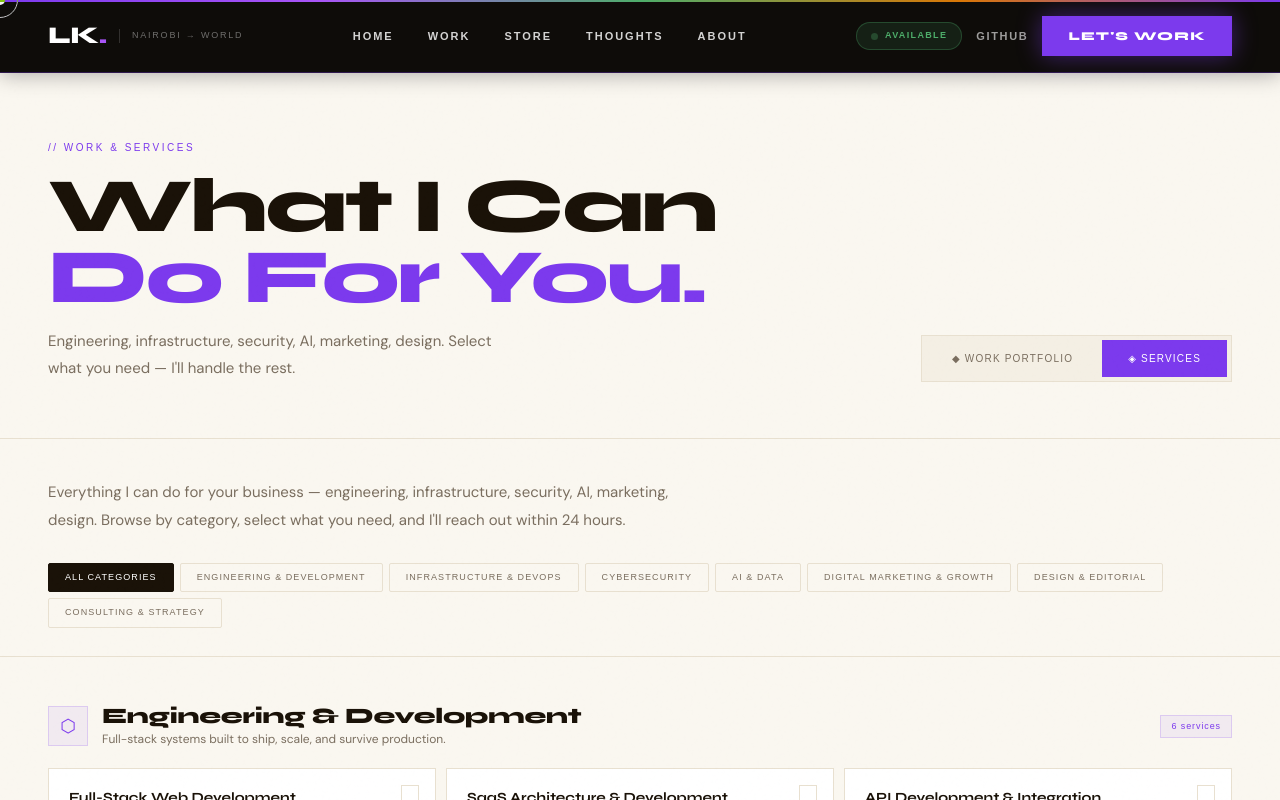
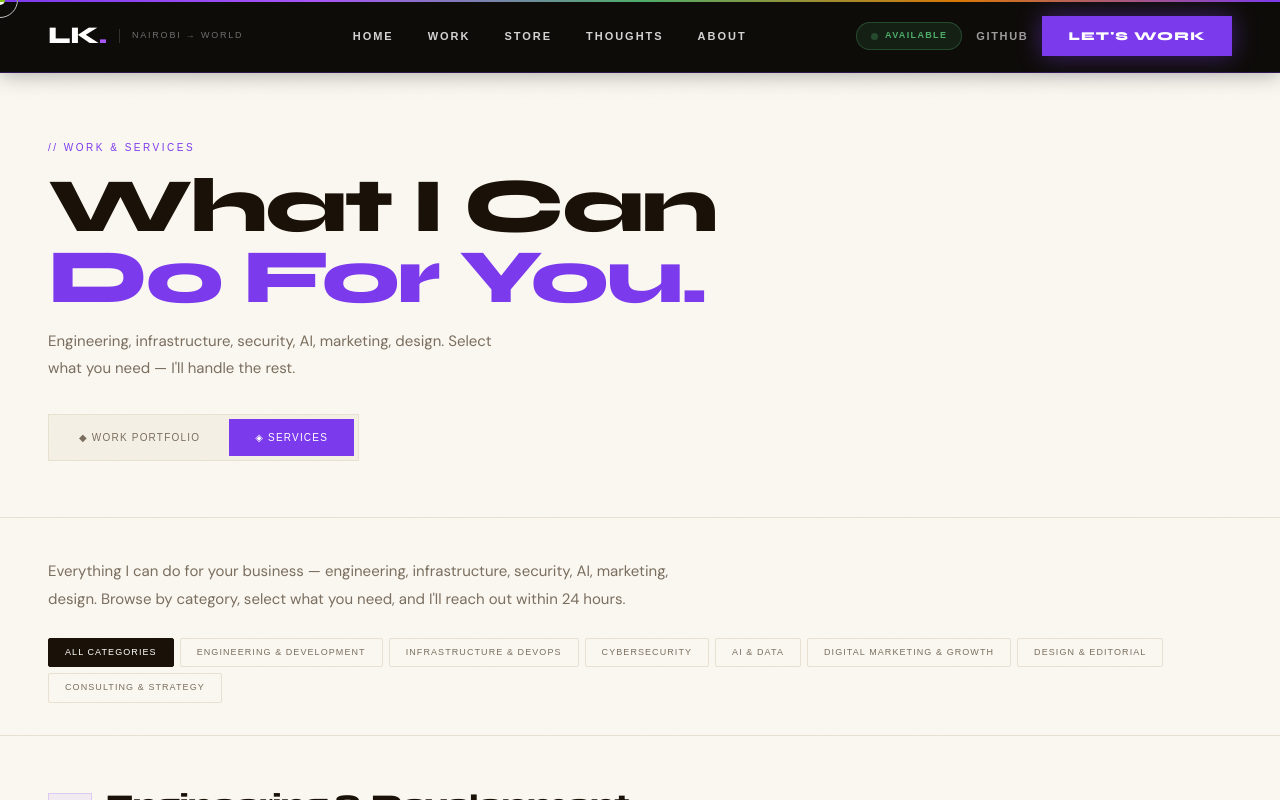
Before and after one commit to Levikib/levo-portfolio, a Next.js app: page /work in a window 1280 px wide. Both pictures are taken after a click on the button "◈ SERVICES". Shown: the top 800 px of the page. Built offline with nearby package versions, Linux system fonts and the light colour scheme; a web font is replaced by a local one.

Commit message:
feat: toggle left-aligned, alternating light/dark service sections

```diff
--- a/src/app/work/page.tsx
+++ b/src/app/work/page.tsx
@@ -467,15 +467,12 @@ function ServicesView() {
 
   return (
     <div>
-      {/* Intro strip */}
-      <div style={{ background:"var(--bg)", padding:"40px 48px 0" }}>
-        <p style={{ fontFamily:"var(--font-body)", fontSize:"15px", color:"var(--text-3)", maxWidth:"640px", lineHeight:1.85 }}>
+      {/* Intro strip + category pills */}
+      <div style={{ background:"var(--bg)", padding:"40px 48px 32px", borderBottom:"1px solid var(--border)" }}>
+        <p style={{ fontFamily:"var(--font-body)", fontSize:"15px", color:"var(--text-3)", maxWidth:"640px", lineHeight:1.85, marginBottom:"24px" }}>
           Everything I can do for your business — engineering, infrastructure, security, AI, marketing, design. Browse by category, select what you need, and I&apos;ll reach out within 24 hours.
         </p>
-      </div>
-
-      {/* Category pills */}
-      <div style={{ padding:"28px 48px 0", display:"flex", gap:"6px", flexWrap:"wrap", borderBottom:"1px solid var(--border)", paddingBottom:"28px" }}>
+        <div style={{ display:"flex", gap:"6px", flexWrap:"wrap" }}>
           <button onClick={() => setActiveCategory(null)}
             style={{ fontFamily:"var(--font-mono)", fontSize:"9px", letterSpacing:"0.12em", textTransform:"uppercase", padding:"7px 16px", background:activeCategory===null?"var(--text)":"transparent", border:`1px solid ${activeCategory===null?"var(--text)":"var(--border)"}`, color:activeCategory===null?"white":"var(--text-3)", cursor:"pointer", transition:"all 0.2s", borderRadius:"2px" }}>All Categories</button>
         {SERVICE_CATEGORIES.map(cat => (
@@ -483,47 +480,72 @@ function ServicesView() {
             style={{ fontFamily:"var(--font-mono)", fontSize:"9px", letterSpacing:"0.12em", textTransform:"uppercase", padding:"7px 16px", background:activeCategory===cat.id?cat.accent:"transparent", border:`1px solid ${activeCategory===cat.id?cat.accent:"var(--border)"}`, color:activeCategory===cat.id?"white":"var(--text-3)", cursor:"pointer", transition:"all 0.2s", borderRadius:"2px" }}>{cat.label}</button>
         ))}
         </div>
+      </div>
 
-      {/* Service categories */}
-      <div style={{ padding:"48px 48px 0" }}>
-        {visibleCats.map((cat, cidx) => (
-          <div key={cat.id} style={{ marginBottom:"56px" }}>
+      {/* Service categories — alternating light / dark full-width bands */}
+      <div>
+        {visibleCats.map((cat, cidx) => {
+          const isDark = cidx % 2 !== 0;
+          const sectionBg    = isDark ? "#0a0805" : "var(--bg)";
+          const headingCol   = isDark ? "white"   : "var(--text)";
+          const subCol       = isDark ? "rgba(255,255,255,0.45)" : "var(--text-3)";
+          const borderCol    = isDark ? "rgba(255,255,255,0.08)" : "var(--border)";
+          const cardBg       = isDark ? "rgba(255,255,255,0.04)" : "#ffffff";
+          const cardBgAlt    = isDark ? "rgba(255,255,255,0.02)" : "var(--bg-2)";
+          const tagCol       = isDark ? "rgba(255,255,255,0.3)" : "var(--text-4)";
+          const tagBorder    = isDark ? "rgba(255,255,255,0.08)" : "var(--border)";
+          const svcNameCol   = isDark ? "rgba(255,255,255,0.9)" : "var(--text)";
+          const svcDescCol   = isDark ? "rgba(255,255,255,0.45)" : "var(--text-3)";
+          const checkBorder  = isDark ? "rgba(255,255,255,0.2)" : "var(--border)";
+          const countBg      = isDark ? `${cat.accent}20` : cat.accentLight;
+          const dividerCol   = isDark ? "rgba(255,255,255,0.06)" : "var(--border)";
+
+          return (
+            <div key={cat.id} style={{ background:sectionBg, padding:"56px 48px", borderBottom:`1px solid ${dividerCol}`, position:"relative", overflow:"hidden" }}>
+              {/* Subtle background texture for dark sections */}
+              {isDark && <div style={{ position:"absolute", inset:0, backgroundImage:`radial-gradient(${cat.accent}08 1px, transparent 1px)`, backgroundSize:"28px 28px", pointerEvents:"none" }} />}
+              {isDark && <div style={{ position:"absolute", top:"-80px", right:"-60px", width:"320px", height:"320px", background:`radial-gradient(circle, ${cat.accent}10, transparent 70%)`, filter:"blur(80px)", pointerEvents:"none" }} />}
+
+              <div style={{ position:"relative", zIndex:1 }}>
                 {/* Category header */}
-            <div style={{ display:"flex", alignItems:"center", gap:"14px", marginBottom:"20px" }}>
-              <div style={{ width:"40px", height:"40px", background:cat.accentLight, border:`1px solid ${cat.accentBorder}`, display:"flex", alignItems:"center", justifyContent:"center", fontSize:"18px", color:cat.accent, flexShrink:0 }}>{cat.icon}</div>
+                <div style={{ display:"flex", alignItems:"center", gap:"14px", marginBottom:"28px", paddingBottom:"20px", borderBottom:`1px solid ${borderCol}` }}>
+                  <div style={{ width:"44px", height:"44px", background: isDark ? `${cat.accent}15` : cat.accentLight, border:`1px solid ${isDark ? `${cat.accent}30` : cat.accentBorder}`, display:"flex", alignItems:"center", justifyContent:"center", fontSize:"20px", color:cat.accent, flexShrink:0 }}>{cat.icon}</div>
                   <div style={{ flex:1 }}>
-                <h3 style={{ fontFamily:"var(--font-display)", fontWeight:800, fontSize:"22px", letterSpacing:"-0.01em", color:"var(--text)", lineHeight:1 }}>{cat.label}</h3>
-                <div style={{ fontFamily:"var(--font-body)", fontSize:"12px", color:"var(--text-3)", marginTop:"3px" }}>{cat.desc}</div>
+                    <h3 style={{ fontFamily:"var(--font-display)", fontWeight:800, fontSize:"24px", letterSpacing:"-0.01em", color:headingCol, lineHeight:1 }}>{cat.label}</h3>
+                    <div style={{ fontFamily:"var(--font-body)", fontSize:"12px", color:subCol, marginTop:"4px" }}>{cat.desc}</div>
                   </div>
-              <div style={{ fontFamily:"var(--font-mono)", fontSize:"9px", color:cat.accent, letterSpacing:"0.1em", background:cat.accentLight, border:`1px solid ${cat.accentBorder}`, padding:"4px 10px" }}>{cat.services.length} services</div>
+                  <div style={{ fontFamily:"var(--font-mono)", fontSize:"9px", color:cat.accent, letterSpacing:"0.1em", background:countBg, border:`1px solid ${isDark ? `${cat.accent}30` : cat.accentBorder}`, padding:"5px 12px" }}>{cat.services.length} services</div>
                 </div>
 
                 {/* Service cards */}
                 <div style={{ display:"grid", gridTemplateColumns:"repeat(3, 1fr)", gap:"10px" }}>
-              {cat.services.map(svc => {
+                  {cat.services.map((svc, si) => {
                     const isSel = selected.has(svc.id);
-                const cardBg = cidx % 2 === 0 ? "#ffffff" : "var(--bg-2)";
+                    const bg = isSel ? (isDark ? `${cat.accent}18` : cat.accentLight) : (si % 2 === 0 ? cardBg : cardBgAlt);
+                    const bd = isSel ? cat.accent : borderCol;
                     return (
                       <div key={svc.id} onClick={() => toggleService(svc.id)}
-                    style={{ background: isSel ? cat.accentLight : cardBg, border:`1.5px solid ${isSel ? cat.accent : "var(--border)"}`, padding:"20px 20px 18px", cursor:"pointer", transition:"all 0.18s", position:"relative", boxShadow: isSel ? `0 0 0 1px ${cat.accent}30, 0 4px 20px ${cat.accent}12` : "none" }}
-                    onMouseEnter={e => { if (!isSel) { (e.currentTarget as HTMLElement).style.borderColor = cat.accentBorder; (e.currentTarget as HTMLElement).style.boxShadow = "0 2px 12px rgba(0,0,0,0.06)"; } }}
-                    onMouseLeave={e => { if (!isSel) { (e.currentTarget as HTMLElement).style.borderColor = "var(--border)"; (e.currentTarget as HTMLElement).style.boxShadow = "none"; } }}
+                        style={{ background:bg, border:`1.5px solid ${bd}`, padding:"20px 20px 18px", cursor:"pointer", transition:"all 0.18s", position:"relative", boxShadow: isSel ? `0 0 0 1px ${cat.accent}30, 0 4px 24px ${cat.accent}18` : "none" }}
+                        onMouseEnter={e => { if (!isSel) { (e.currentTarget as HTMLElement).style.borderColor = isDark ? `${cat.accent}40` : cat.accentBorder; (e.currentTarget as HTMLElement).style.boxShadow = isDark ? `0 2px 16px rgba(0,0,0,0.3)` : "0 2px 12px rgba(0,0,0,0.06)"; } }}
+                        onMouseLeave={e => { if (!isSel) { (e.currentTarget as HTMLElement).style.borderColor = borderCol; (e.currentTarget as HTMLElement).style.boxShadow = "none"; } }}
                       >
                         {/* Checkbox */}
-                    <div style={{ position:"absolute", top:"16px", right:"16px", width:"18px", height:"18px", border:`1.5px solid ${isSel ? cat.accent : "var(--border)"}`, background: isSel ? cat.accent : "transparent", display:"flex", alignItems:"center", justifyContent:"center", transition:"all 0.18s", flexShrink:0 }}>
+                        <div style={{ position:"absolute", top:"16px", right:"16px", width:"18px", height:"18px", border:`1.5px solid ${isSel ? cat.accent : checkBorder}`, background: isSel ? cat.accent : "transparent", display:"flex", alignItems:"center", justifyContent:"center", transition:"all 0.18s" }}>
                           {isSel && <span style={{ color:"white", fontSize:"11px", lineHeight:1, fontWeight:700 }}>✓</span>}
                         </div>
-                    <div style={{ fontFamily:"var(--font-display)", fontWeight:700, fontSize:"14px", color:"var(--text)", lineHeight:1.3, marginBottom:"8px", paddingRight:"28px" }}>{svc.name}</div>
-                    <div style={{ fontFamily:"var(--font-body)", fontSize:"11px", color:"var(--text-3)", lineHeight:1.75, marginBottom:"14px" }}>{svc.desc}</div>
+                        <div style={{ fontFamily:"var(--font-display)", fontWeight:700, fontSize:"14px", color: isSel ? cat.accent : svcNameCol, lineHeight:1.3, marginBottom:"8px", paddingRight:"28px", transition:"color 0.18s" }}>{svc.name}</div>
+                        <div style={{ fontFamily:"var(--font-body)", fontSize:"11px", color:svcDescCol, lineHeight:1.75, marginBottom:"14px" }}>{svc.desc}</div>
                         <div style={{ display:"flex", flexWrap:"wrap", gap:"4px" }}>
-                      {svc.tags.map(t => <span key={t} style={{ fontFamily:"var(--font-mono)", fontSize:"8px", color: isSel ? cat.accent : "var(--text-4)", background: isSel ? `${cat.accent}10` : "transparent", border:`1px solid ${isSel ? cat.accentBorder : "var(--border)"}`, padding:"2px 7px", transition:"all 0.18s" }}>{t}</span>)}
+                          {svc.tags.map(t => <span key={t} style={{ fontFamily:"var(--font-mono)", fontSize:"8px", color: isSel ? cat.accent : tagCol, background: isSel ? `${cat.accent}12` : "transparent", border:`1px solid ${isSel ? `${cat.accent}40` : tagBorder}`, padding:"2px 7px", transition:"all 0.18s" }}>{t}</span>)}
                         </div>
                       </div>
                     );
                   })}
                 </div>
               </div>
-        ))}
+            </div>
+          );
+        })}
       </div>
 
       {/* ── LEAD GEN FORM ── */}
@@ -667,22 +689,20 @@ export default function Work() {
       <div style={{ background:"var(--bg)", paddingTop:"140px", paddingBottom:"56px", paddingLeft:"48px", paddingRight:"48px", borderBottom:"1px solid var(--border)" }}>
         <div style={{ fontFamily:"var(--font-mono)", fontSize:"10px", letterSpacing:"0.25em", color:"var(--purple)", textTransform:"uppercase", marginBottom:"16px" }}>// Work & Services</div>
 
-        <div style={{ display:"flex", justifyContent:"space-between", alignItems:"flex-end", flexWrap:"wrap", gap:"32px" }}>
-          <div>
+        <div style={{ maxWidth:"680px" }}>
           <h1 style={{ fontFamily:"var(--font-display)", fontWeight:800, fontSize:"clamp(44px,6vw,80px)", lineHeight:0.92, letterSpacing:"-0.03em", color:"var(--text)", marginBottom:"16px" }}>
             {view === "portfolio"
               ? <>What I&apos;ve Built<br /><span style={{ color:"var(--purple)" }}>& Made.</span></>
               : <>What I Can<br /><span style={{ color:"var(--purple)" }}>Do For You.</span></>}
           </h1>
-            <p style={{ fontFamily:"var(--font-body)", fontSize:"15px", color:"var(--text-3)", maxWidth:"460px", lineHeight:1.8 }}>
+          <p style={{ fontFamily:"var(--font-body)", fontSize:"15px", color:"var(--text-3)", maxWidth:"460px", lineHeight:1.8, marginBottom:"32px" }}>
             {view === "portfolio"
               ? "Production systems, AI tools, digital agencies, editorial design. Every project is real. Every metric is earned."
               : "Engineering, infrastructure, security, AI, marketing, design. Select what you need — I'll handle the rest."}
           </p>
-          </div>
 
-          {/* Toggle */}
-          <div style={{ display:"flex", background:"var(--bg-2)", border:"1px solid var(--border)", padding:"4px", gap:"3px", flexShrink:0 }}>
+          {/* Toggle — left-aligned under description */}
+          <div style={{ display:"inline-flex", background:"var(--bg-2)", border:"1px solid var(--border)", padding:"4px", gap:"3px" }}>
             <button onClick={() => setView("portfolio")}
               style={{ fontFamily:"var(--font-mono)", fontSize:"10px", letterSpacing:"0.12em", textTransform:"uppercase", padding:"11px 26px", background:view==="portfolio"?"var(--text)":"transparent", border:"none", color:view==="portfolio"?"white":"var(--text-3)", cursor:"pointer", transition:"all 0.25s", whiteSpace:"nowrap" }}>
               ◆ Work Portfolio
```
Lines whose indentation alone changed are shown as unchanged.
